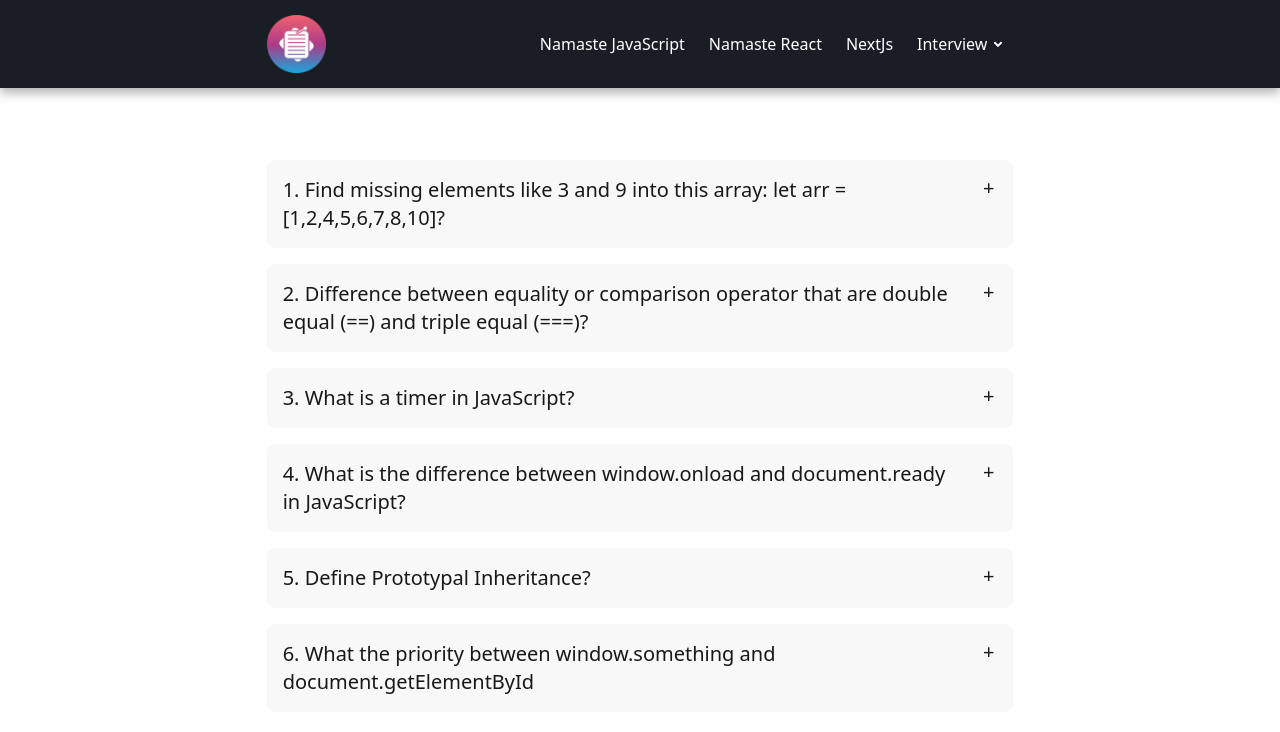
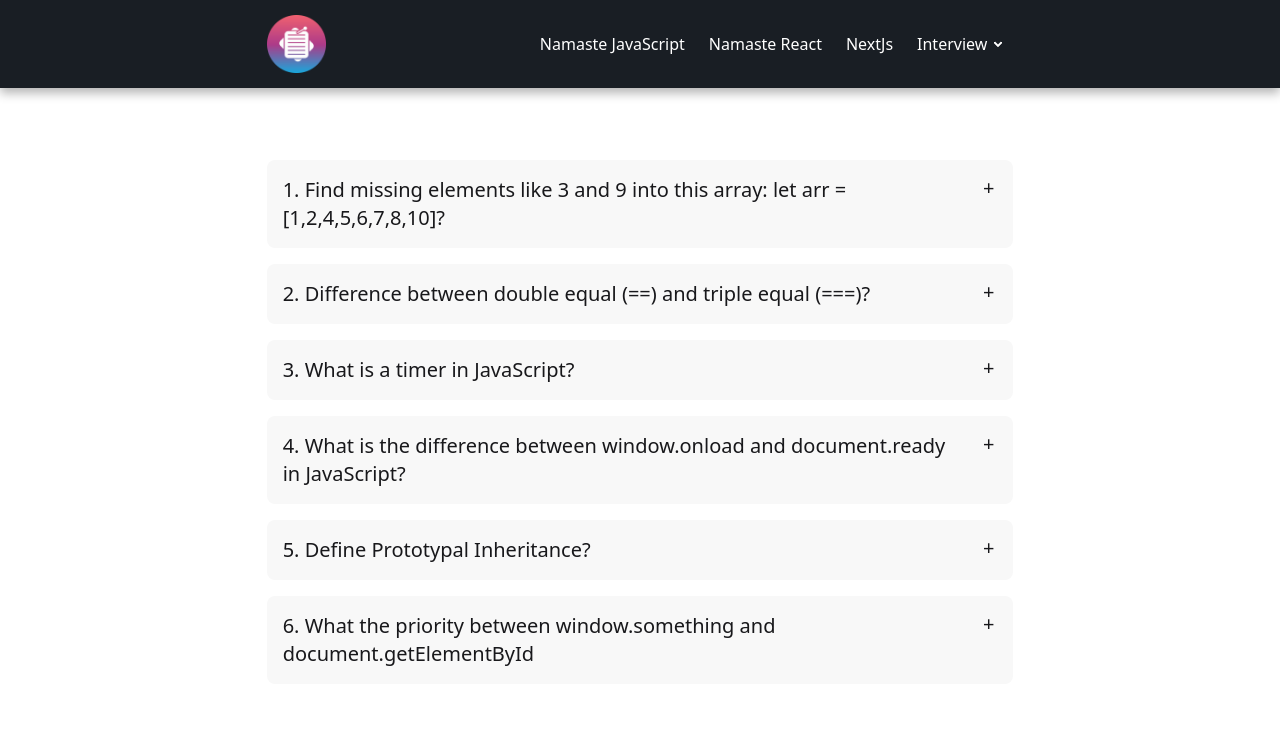
Before and after one commit to sandeeprana19/sde-courses-notes, a React (Vite) app: page /interview/javascript in a window 1280 px wide. Shown: the top 732 px of the page. Built offline with nearby package versions, Linux system fonts and the light colour scheme.

Commit message:
main
updated.

```diff
--- a/src/components/Interview/JavaScript.jsx
+++ b/src/components/Interview/JavaScript.jsx
@@ -36,8 +36,7 @@ const JavaScript = () => {
             <div className="collapse collapse-plus bg-base-200">
               <input type="radio" name="interview" />
               <div className="collapse-title text-xl font-medium">
-                2. Difference between equality or comparison operator that are
-                double equal (==) and triple equal (===)?
+                2. Difference between double equal (==) and triple equal (===)?
               </div>
               <div className="collapse-content">
                 <div className="flex items-start">
```
